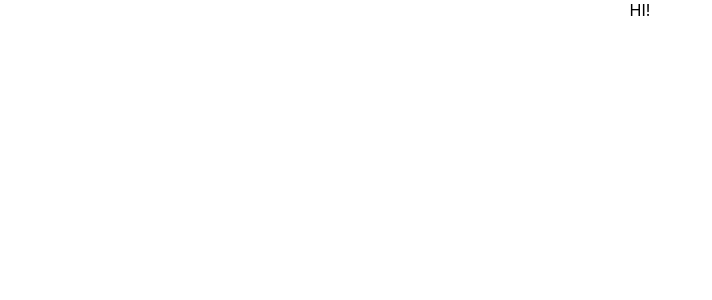
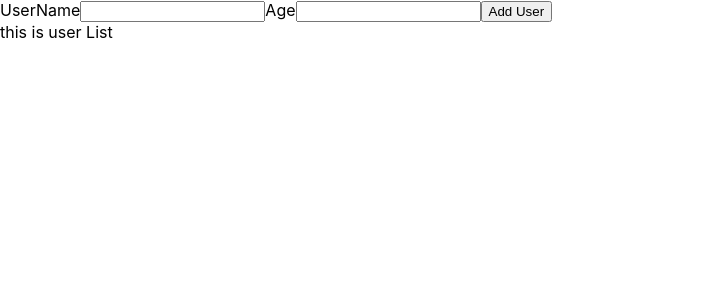
Before and after one commit to whddltjdwhd/react-practice2, a JavaScript app: page / in a window 1280 px wide. Shown: the top 300 px of the page, without its empty margins (0-712 px from the left). Built offline with nearby package versions, Linux system fonts and the light colour scheme.

Commit message:
make Form and UserList component

```diff
--- a/src/App.js
+++ b/src/App.js
@@ -1,10 +1,11 @@
-import logo from './logo.svg';
-import './App.css';
+import ShowForm from "./Form/ShowForm";
+import UserList from "./UserList/UserList";
 
 function App() {
   return (
-    <div className="App">
-        HI!
+    <div>
+      <ShowForm/>
+      <UserList/>
     </div>
   );
 }
--- /dev/null
+++ b/src/Form/ShowForm.js
@@ -0,0 +1,14 @@
+function ShowForm() {
+    return (
+        <form>
+            <label>UserName</label>
+            <input type="text"></input>
+            <label>Age</label>
+            <input type="number"></input>
+
+            <button>Add User</button>
+        </form>
+    )
+}
+
+export default ShowForm;
--- /dev/null
+++ b/src/UserList/UserList.js
@@ -0,0 +1,7 @@
+function UserList() {
+    return(
+        "this is user List"
+    );
+}
+
+export default UserList;
--- a/src/index.js
+++ b/src/index.js
@@ -1,7 +1,7 @@
 import ReactDOM from "react-dom/client";
 
 import "./index.css";
-import App from "./App";
+import App1 from "./App";
 
 const root = ReactDOM.createRoot(document.querySelector("#root"));
-root.render(<App />);
+root.render(<App1 />);
```
